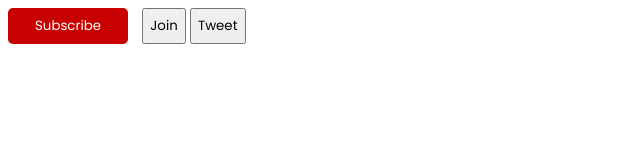
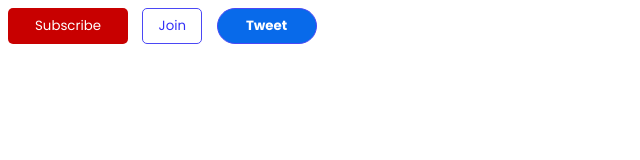
Before and after one commit to mdmhrz/buttons-with-css, a plain HTML site: page index.html in a window 1280 px wide. Shown: the whole page, without its empty margins (0-640 px from the left). Drawn offline with Linux system fonts and the light colour scheme.

Commit message:
final css done

```diff
--- a/styles/style.css
+++ b/styles/style.css
@@ -7,7 +7,7 @@
 .button{
     height: 36px;
 }
-
+/* This section is for Subscribe Button */
 .subscribe-button{
     background-color: rgb(200, 0, 0);
     border: none;
@@ -25,3 +25,45 @@
 .subscribe-button:active{
     opacity: .2;
 }
+
+/* This section is for Join Button */
+.join-button{
+    background-color: rgb(255, 255, 255);
+    border: none;
+    border-radius: 5px;
+    color: rgb(51, 48, 247);
+    border: 1px solid rgb(75, 72, 245) ;
+    width: 60px;
+    margin-right: 10px;
+    transition: background-color .5s, opacity .5s;
+}
+
+.join-button:hover{
+    color: white;
+    background-color:rgb(25, 21, 243);
+}
+
+.join-button:active{
+    opacity: .2;
+}
+/* This section is for Tweet Button */
+.tweet-button{
+    background-color: #086aea;
+    border: none;
+    border-radius: 18px;
+    color: #ffff;
+    border: 1px solid rgb(75, 72, 245) ;
+    width: 100px;
+    margin-right: 10px;
+    transition: background-color .5s, opacity .5s, box-shadow .3s;
+    font-weight: bold;
+}
+
+.tweet-button:hover{
+    box-shadow: 5px 5px 5px rgba(0, 0, 0, .15);
+
+}
+
+.tweet-button:active{
+    opacity: .2;
+}
```
